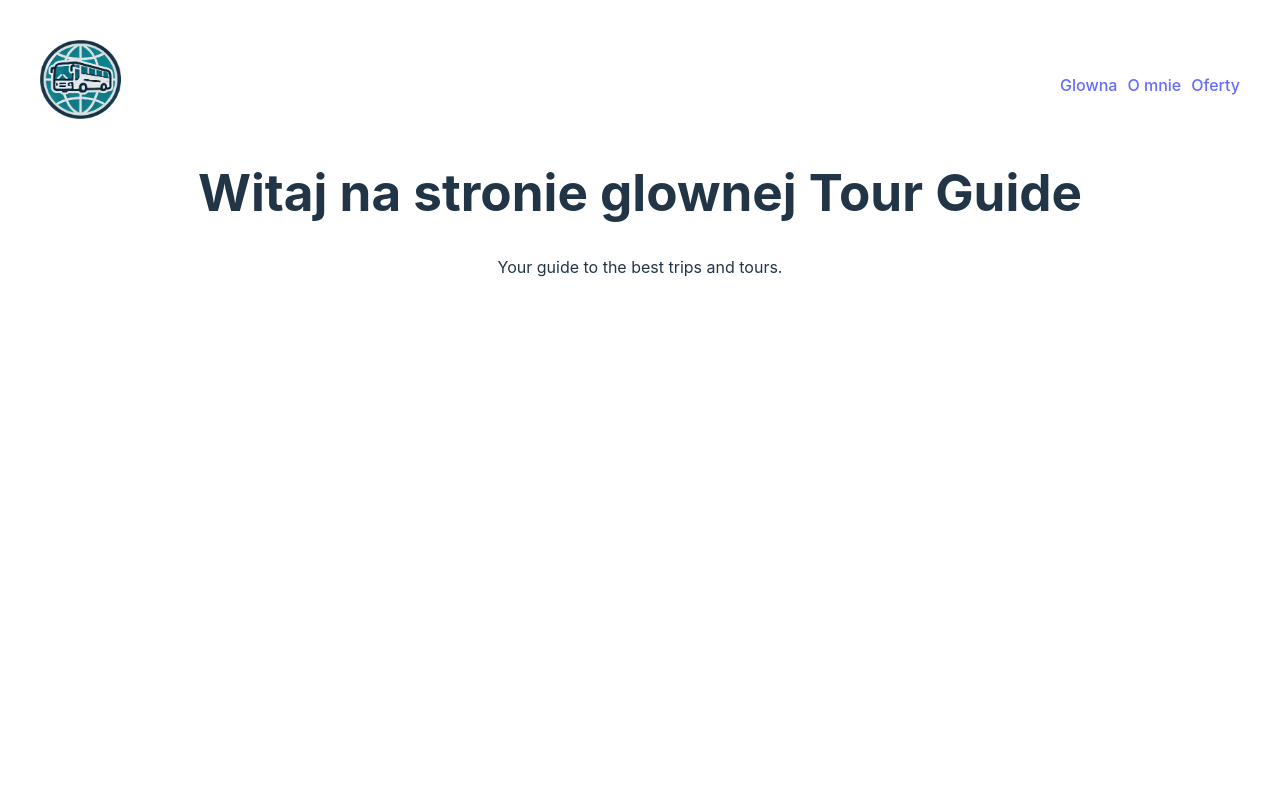
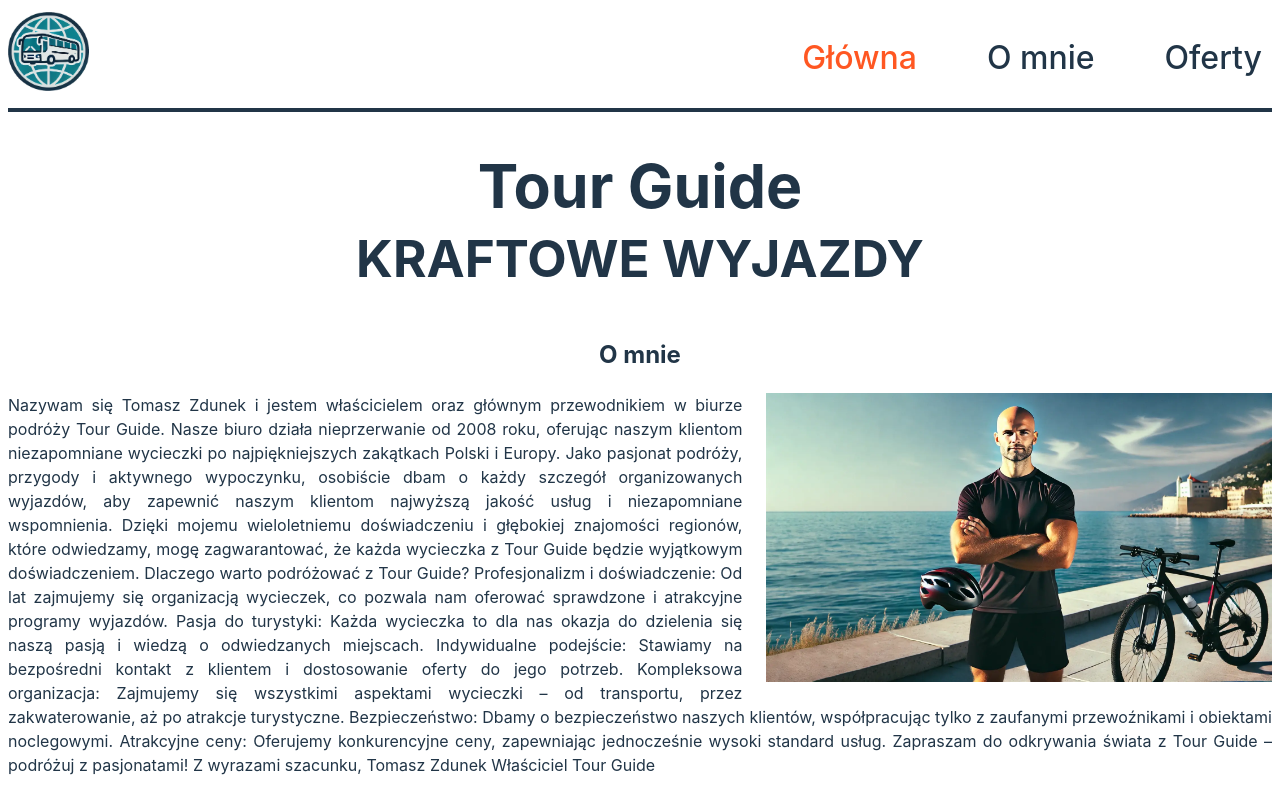
Before and after one commit to MariuszRozycki/tour-guide-pl, a React (Vite) app: page / in a window 1280 px wide. Built offline with nearby package versions, Linux system fonts and the light colour scheme.

Commit message:
style: home component

```diff
--- a/src/App.css
+++ b/src/App.css
@@ -1,6 +1,6 @@
 #root {
   max-width: 1280px;
   margin: 0 auto;
-  padding: 2rem;
+  padding: 0;
   text-align: center;
 }
--- /dev/null
+++ b/src/components/Home.css
@@ -0,0 +1,28 @@
+.h1-home-page {
+  font-size: var(--h1-fs);
+  span {
+    line-height: 1.5;
+    display: block;
+    text-transform: uppercase;
+    font-size: var(--h1-spam-fs);
+  }
+}
+
+.about-wrapper {
+  width: 100%;
+  text-align: justify;
+
+  .about-text {
+    margin: 0;
+  }
+
+  .img-wrapper {
+    float: right;
+    width: 40%; /* Możesz dostosować tę wartość według potrzeb */
+    margin: 0 0 0.5em 1.5em; /* Marginesy, aby tekst nie przylegał do obrazu */
+  }
+
+  .img-wrapper img {
+    width: 100%; /* Dopasowuje obraz do kontenera */
+  }
+}
--- a/src/components/Home.tsx
+++ b/src/components/Home.tsx
@@ -1,11 +1,35 @@
 // src/components/Home.tsx
 import React from "react";
+
+import "./Home.css";
 
 const Home: React.FC = () => {
   return (
     <div>
-      <h1>Witaj na stronie glownej Tour Guide</h1>
-      <p>Your guide to the best trips and tours.</p>
+      <h1 className="h1-home-page">
+        Tour Guide <span>Kraftowe Wyjazdy</span>
+      </h1>
+      <h2>O mnie</h2>
+      <div className="about-wrapper">
+        <div className="img-wrapper">
+          <img src="../../public/pictures/TomekZ.webp" alt="Tomek Z. avarat" />
+        </div>
+        <p className="about-text">
+          Nazywam się Tomasz Zdunek i jestem właścicielem oraz głównym przewodnikiem w biurze podróży Tour Guide. Nasze biuro działa
+          nieprzerwanie od 2008 roku, oferując naszym klientom niezapomniane wycieczki po najpiękniejszych zakątkach Polski i Europy.
+          Jako pasjonat podróży, przygody i aktywnego wypoczynku, osobiście dbam o każdy szczegół organizowanych wyjazdów, aby
+          zapewnić naszym klientom najwyższą jakość usług i niezapomniane wspomnienia. Dzięki mojemu wieloletniemu doświadczeniu i
+          głębokiej znajomości regionów, które odwiedzamy, mogę zagwarantować, że każda wycieczka z Tour Guide będzie wyjątkowym
+          doświadczeniem. Dlaczego warto podróżować z Tour Guide? Profesjonalizm i doświadczenie: Od lat zajmujemy się organizacją
+          wycieczek, co pozwala nam oferować sprawdzone i atrakcyjne programy wyjazdów. Pasja do turystyki: Każda wycieczka to dla
+          nas okazja do dzielenia się naszą pasją i wiedzą o odwiedzanych miejscach. Indywidualne podejście: Stawiamy na bezpośredni
+          kontakt z klientem i dostosowanie oferty do jego potrzeb. Kompleksowa organizacja: Zajmujemy się wszystkimi aspektami
+          wycieczki – od transportu, przez zakwaterowanie, aż po atrakcje turystyczne. Bezpieczeństwo: Dbamy o bezpieczeństwo naszych
+          klientów, współpracując tylko z zaufanymi przewoźnikami i obiektami noclegowymi. Atrakcyjne ceny: Oferujemy konkurencyjne
+          ceny, zapewniając jednocześnie wysoki standard usług. Zapraszam do odkrywania świata z Tour Guide – podróżuj z pasjonatami!
+          Z wyrazami szacunku, Tomasz Zdunek Właściciel Tour Guide
+        </p>
+      </div>
     </div>
   );
 };
--- a/src/components/Nav.css
+++ b/src/components/Nav.css
@@ -1,8 +1,17 @@
+/* nav global styles */
+.nav,
+.nav-logo-wrapper,
+ul {
+  display: flex;
+}
+
+/* nav single elements */
 .nav {
-  display: flex;
   align-items: center;
+  border-bottom: 4px solid;
 
   .nav-logo-wrapper {
+    align-items: center;
     width: 90px;
     height: 90px;
 
@@ -12,10 +21,13 @@
   }
 
   ul {
-    display: flex;
     justify-content: flex-end;
     width: 100%;
     list-style: none;
-    gap: 10px;
+    gap: 50px;
+
+    li {
+      padding: 10px;
+    }
   }
 }
--- a/src/components/Nav.tsx
+++ b/src/components/Nav.tsx
@@ -5,15 +5,19 @@ import { NavLink } from "react-router-dom";
 import "./Nav.css";
 
 const Nav: React.FC = () => {
+  // const getNavLinkClass = (isActive: boolean) => (isActive ? "nav-link active" : "nav-link");
+
   return (
     <nav className="nav">
       <div className="nav-logo-wrapper">
-        <img src="../../public/logo.jpg" alt="logo" />
+        <a href="/">
+          <img src="../../public/logo.jpg" alt="logo" />
+        </a>
       </div>
       <ul>
         <li>
           <NavLink to="/" className={({ isActive }) => (isActive ? "active" : undefined)}>
-            Glowna
+            Główna
           </NavLink>
         </li>
         <li>
--- a/src/index.css
+++ b/src/index.css
@@ -4,26 +4,50 @@
   font-weight: 400;
 
   color-scheme: light dark;
-  color: rgba(255, 255, 255, 0.87);
-  background-color: #242424;
+  color: #213547;
+  background-color: #ffffff;
 
   font-synthesis: none;
   text-rendering: optimizeLegibility;
   -webkit-font-smoothing: antialiased;
   -moz-osx-font-smoothing: grayscale;
+
+  /* colors */
+  --primary-color: rgb(33, 53, 71);
+  --light-blue-color: #334b84;
+  --dark-blue-color: #243662;
+  --very-dark-blue-color: #121d38;
+  --orange-color: #ff5722;
+  --yellow-color: #ffa210;
+
+  --white-color: #fff;
+
+  /* font-size */
+  --h1-fs: clamp(3rem, 5vw, 3.8rem); /* font size will be between 2rem and 3.2rem, scaling with viewport width */
+  --h1-spam-fs: clamp(2rem, 5vw, 3.2rem); /* font size will be between 2rem and 3.2rem, scaling with viewport width */
+  --a-link-fs: clamp(1rem, 3vw, 2rem); /* font size will be between 1rem and 2rem, scaling with viewport width */
+
+  /* transitions */
+  --transition-standard: 0.2s;
 }
 
 a {
   font-weight: 500;
-  color: #646cff;
+  color: var(---primary-color);
   text-decoration: inherit;
+  font-size: var(--a-link-fs);
+  transition: var(--transition-standard);
 }
 a:hover {
-  color: #535bf2;
+  color: var(--orange-color);
+}
+
+.active {
+  color: var(--orange-color);
 }
 
 h1 {
-  font-size: 3.2em;
+  font-size: var(--h1-fs);
   line-height: 1.1;
 }
 
@@ -45,16 +69,3 @@ button:focus,
 button:focus-visible {
   outline: 4px auto -webkit-focus-ring-color;
 }
-
-@media (prefers-color-scheme: light) {
-  :root {
-    color: #213547;
-    background-color: #ffffff;
-  }
-  a:hover {
-    color: #747bff;
-  }
-  button {
-    background-color: #f9f9f9;
-  }
-}
```
Also changed, not shown: public/pictures/TomekZ.webp (added).
